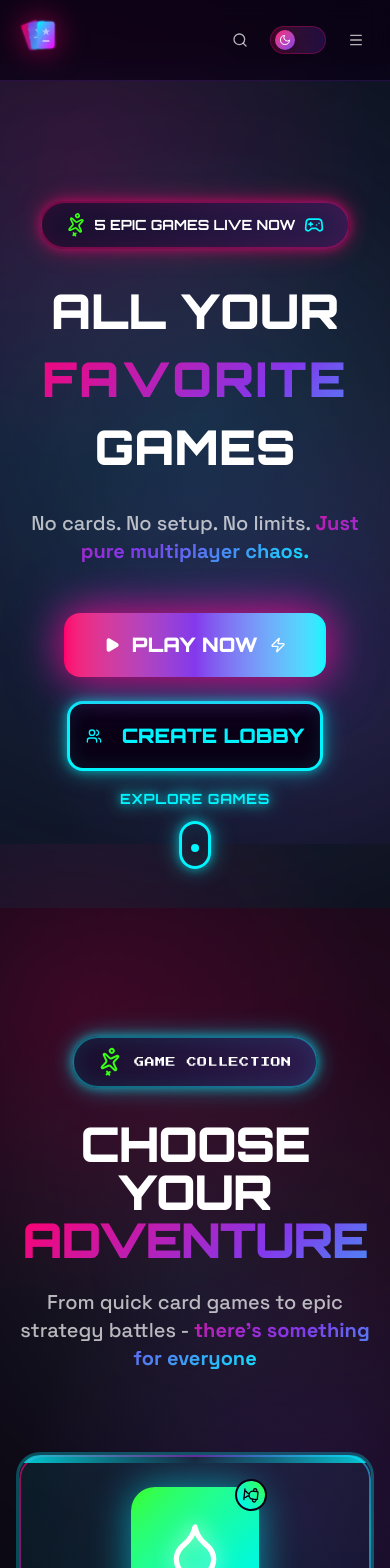
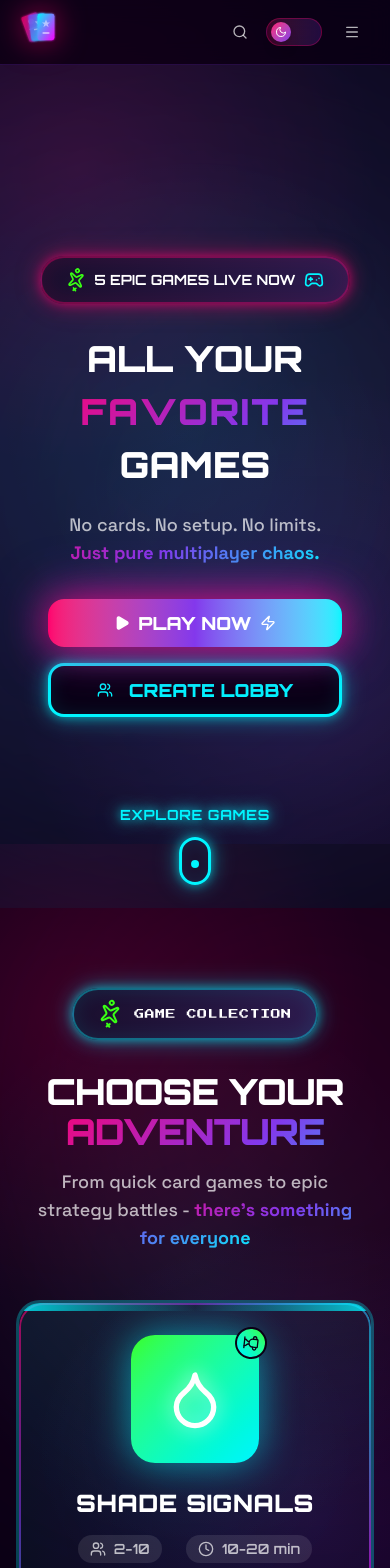
Before and after one commit to JoshOsborne1/megames-platform, a Next.js app: page / in a window 390 px wide. Shown: the top 1568 px of the page. Built offline with nearby package versions, Linux system fonts and the light colour scheme.

Commit message:
Auto-sync after agent response

```diff
--- a/src/app/layout.tsx
+++ b/src/app/layout.tsx
@@ -18,7 +18,7 @@ export default function RootLayout({
 }>) {
   return (
     <html lang="en">
-      <body className="antialiased min-h-screen bg-[#0a0a14]">
+      <body className="antialiased">
         {children}
         <Toaster position="top-right" richColors />
         <VisualEditsMessenger />
--- a/src/components/GamesGrid.tsx
+++ b/src/components/GamesGrid.tsx
@@ -70,7 +70,7 @@ const games = [
 
 export function GamesGrid() {
   return (
-    <section className="relative py-32 px-4 overflow-hidden">
+    <section className="relative py-20 md:py-32 px-4 overflow-hidden">
       <div className="absolute inset-0">
         <motion.div
           animate={{
@@ -95,7 +95,7 @@ export function GamesGrid() {
           initial={{ opacity: 0, y: 30 }}
           whileInView={{ opacity: 1, y: 0 }}
           viewport={{ once: true }}
-          className="text-center mb-20"
+          className="text-center mb-12 md:mb-20"
         >
           <motion.div
             initial={{ scale: 0, rotate: -180 }}
@@ -118,7 +118,7 @@ export function GamesGrid() {
             whileInView={{ opacity: 1, scale: 1 }}
             viewport={{ once: true }}
             transition={{ delay: 0.2 }}
-            className="font-display text-5xl md:text-7xl font-black text-white mb-6 tracking-tight"
+            className="font-display text-4xl sm:text-5xl md:text-6xl lg:text-7xl font-black text-white mb-4 md:mb-6 tracking-tight px-4"
           >
             <span className="block">CHOOSE YOUR</span>
             <span className="block text-gradient-neon glitch">ADVENTURE</span>
@@ -129,14 +129,14 @@ export function GamesGrid() {
             whileInView={{ opacity: 1, y: 0 }}
             viewport={{ once: true }}
             transition={{ delay: 0.4 }}
-            className="text-white/70 text-xl md:text-2xl max-w-3xl mx-auto font-space font-medium"
+            className="text-white/70 text-lg md:text-xl lg:text-2xl max-w-3xl mx-auto font-space font-medium px-4"
           >
             From quick card games to epic strategy battles -{" "}
             <span className="text-gradient-neon font-bold">there's something for everyone</span>
           </motion.p>
         </motion.div>
 
-        <div className="grid grid-cols-1 sm:grid-cols-2 lg:grid-cols-4 gap-8 auto-rows-fr">
+        <div className="grid grid-cols-1 sm:grid-cols-2 lg:grid-cols-3 xl:grid-cols-4 gap-6 md:gap-8 auto-rows-fr">
           {games.map((game, index) => (
             <motion.div
               key={game.id}
@@ -149,7 +149,7 @@ export function GamesGrid() {
                 stiffness: 100,
                 damping: 15,
               }}
-              className="h-[420px]"
+              className="h-[400px] sm:h-[420px]"
             >
               <GameCard {...game} />
             </motion.div>
@@ -161,7 +161,7 @@ export function GamesGrid() {
           whileInView={{ opacity: 1, scale: 1 }}
           viewport={{ once: true }}
           transition={{ delay: 0.8 }}
-          className="text-center mt-16"
+          className="text-center mt-12 md:mt-16"
         >
           <motion.p
             animate={{
@@ -169,7 +169,7 @@ export function GamesGrid() {
               scale: [1, 1.05, 1],
             }}
             transition={{ duration: 3, repeat: Infinity }}
-            className="text-[#00f5ff] font-display font-bold text-lg neon-text-cyan"
+            className="text-[#00f5ff] font-display font-bold text-base md:text-lg neon-text-cyan"
           >
             More games dropping soon...
           </motion.p>
--- a/src/components/Header.tsx
+++ b/src/components/Header.tsx
@@ -40,7 +40,7 @@ export function Header() {
       }`}
     >
       <nav className="max-w-7xl mx-auto px-4 sm:px-6 lg:px-8">
-        <div className="flex items-center justify-between h-20">
+        <div className="flex items-center justify-between h-16 md:h-20">
           <Link href="/" className="flex items-center gap-3 group">
             <motion.div
               whileHover={{ rotate: [0, -10, 10, -10, 0], scale: 1.1 }}
@@ -83,7 +83,7 @@ export function Header() {
             })}
           </div>
 
-          <div className="flex items-center gap-3">
+          <div className="flex items-center gap-2 md:gap-3">
             <div className="hidden md:flex items-center gap-4 mr-4">
               <motion.div
                 className="relative flex items-center gap-2 px-4 py-2 rounded-full bg-gradient-to-r from-[#1a0f2e] to-[#2d1b4e] border border-[#ff006e]/30"
@@ -143,7 +143,7 @@ export function Header() {
               <motion.div whileHover={{ scale: 1.05 }} whileTap={{ scale: 0.95 }}>
                 <Button
                   variant="outline"
-                  className="border-[#8338ec] text-white hover:bg-[#8338ec]/20 hover:border-[#ff006e] font-display font-semibold"
+                  className="border-[#8338ec] text-white hover:bg-[#8338ec]/20 hover:border-[#ff006e] font-display font-semibold text-sm md:text-base px-3 md:px-4 py-2 touch-manipulation"
                 >
                   Login
                 </Button>
@@ -155,7 +155,7 @@ export function Header() {
                 whileHover={{ scale: 1.05, y: -2 }}
                 whileTap={{ scale: 0.95 }}
               >
-                <Button className="relative font-display font-bold bg-gradient-to-r from-[#ff006e] via-[#8338ec] to-[#00f5ff] text-white overflow-hidden group">
+                <Button className="relative font-display font-bold text-sm md:text-base px-3 md:px-4 py-2 bg-gradient-to-r from-[#ff006e] via-[#8338ec] to-[#00f5ff] text-white overflow-hidden group touch-manipulation">
                   <span className="absolute inset-0 bg-gradient-to-r from-[#00f5ff] via-[#fb00ff] to-[#ff006e] opacity-0 group-hover:opacity-100 transition-opacity duration-300" />
                   <span className="relative flex items-center gap-2">
                     <Zap className="w-4 h-4" />
@@ -168,7 +168,7 @@ export function Header() {
             <Button
               variant="ghost"
               size="icon"
-              className="lg:hidden text-white/70 hover:text-[#ff006e] rounded-full"
+              className="lg:hidden text-white/70 hover:text-[#ff006e] rounded-full touch-manipulation min-w-[44px] min-h-[44px]"
               onClick={() => setMobileMenuOpen(!mobileMenuOpen)}
             >
               {mobileMenuOpen ? <X className="w-6 h-6" /> : <Menu className="w-6 h-6" />}
@@ -184,14 +184,14 @@ export function Header() {
               exit={{ height: 0, opacity: 0 }}
               className="lg:hidden overflow-hidden"
             >
-              <div className="py-6 space-y-3">
+              <div className="py-6 space-y-3 pb-safe">
                 {navLinks.map((link) => {
                   const Icon = link.icon;
                   return (
                     <Link
                       key={link.href}
                       href={link.href}
-                      className="flex items-center gap-3 px-4 py-3 text-white/80 hover:text-white hover:bg-[#ff006e]/10 rounded-lg transition-all font-display font-semibold border border-transparent hover:border-[#ff006e]/30"
+                      className="flex items-center gap-3 px-4 py-4 text-white/80 hover:text-white hover:bg-[#ff006e]/10 rounded-lg transition-all font-display font-semibold border border-transparent hover:border-[#ff006e]/30 touch-manipulation min-h-[44px]"
                       onClick={() => setMobileMenuOpen(false)}
                     >
                       <Icon className="w-5 h-5" />
@@ -203,13 +203,13 @@ export function Header() {
                   <Link href="/login" className="flex-1">
                     <Button
                       variant="outline"
-                      className="w-full border-[#8338ec] text-white font-display"
+                      className="w-full border-[#8338ec] text-white font-display py-4 touch-manipulation min-h-[44px]"
                     >
                       Login
                     </Button>
                   </Link>
                   <Link href="/signup" className="flex-1">
-                    <Button className="w-full bg-gradient-to-r from-[#ff006e] to-[#8338ec] text-white font-display font-bold">
+                    <Button className="w-full bg-gradient-to-r from-[#ff006e] to-[#8338ec] text-white font-display font-bold py-4 touch-manipulation min-h-[44px]">
                       Sign Up
                     </Button>
                   </Link>
--- a/src/components/HeroSection.tsx
+++ b/src/components/HeroSection.tsx
@@ -108,7 +108,7 @@ export function HeroSection() {
   }));
 
   return (
-    <section ref={ref} className="relative min-h-screen flex items-center justify-center overflow-hidden">
+    <section ref={ref} className="relative min-h-[100dvh] flex items-center justify-center overflow-hidden px-4">
       <div className="absolute inset-0 scanline" />
 
       <motion.div style={{ y, opacity }} className="absolute inset-0">
@@ -152,7 +152,7 @@ export function HeroSection() {
         ))}
       </div>
 
-      <div className="relative z-10 max-w-6xl mx-auto px-4 text-center">
+      <div className="relative z-10 max-w-6xl mx-auto px-4 text-center py-20 md:py-0">
         <motion.div
           initial={{ opacity: 0, y: 40 }}
           animate={{ opacity: 1, y: 0 }}
@@ -175,7 +175,7 @@ export function HeroSection() {
           </motion.div>
 
           <motion.h1
-            className="font-display text-5xl sm:text-6xl md:text-7xl lg:text-8xl xl:text-9xl font-black mb-8 leading-tight"
+            className="font-display text-4xl sm:text-5xl md:text-6xl lg:text-7xl xl:text-8xl font-black mb-6 md:mb-8 leading-tight"
             initial={{ opacity: 0, scale: 0.8 }}
             animate={{ opacity: 1, scale: 1 }}
             transition={{ delay: 0.5, duration: 0.8 }}
@@ -210,7 +210,7 @@ export function HeroSection() {
             initial={{ opacity: 0, y: 20 }}
             animate={{ opacity: 1, y: 0 }}
             transition={{ delay: 1.2 }}
-            className="text-xl md:text-3xl text-white/70 mb-12 max-w-3xl mx-auto font-space font-medium"
+            className="text-lg md:text-xl lg:text-2xl xl:text-3xl text-white/70 mb-8 md:mb-12 max-w-3xl mx-auto font-space font-medium px-4"
           >
             No cards. No setup. No limits.{" "}
             <span className="text-gradient-neon font-bold">Just pure multiplayer chaos.</span>
@@ -220,37 +220,39 @@ export function HeroSection() {
             initial={{ opacity: 0, scale: 0.8 }}
             animate={{ opacity: 1, scale: 1 }}
             transition={{ delay: 1.4 }}
-            className="flex flex-col sm:flex-row items-center justify-center gap-6"
+            className="flex flex-col sm:flex-row items-center justify-center gap-4 md:gap-6 px-4"
           >
-            <Link href="/games">
+            <Link href="/games" className="w-full sm:w-auto">
               <motion.div
-                whileHover={{ scale: 1.1, rotate: [0, -2, 2, -2, 0] }}
+                whileHover={{ scale: 1.05 }}
                 whileTap={{ scale: 0.95 }}
+                className="w-full"
               >
                 <Button
                   size="lg"
-                  className="relative font-display font-black text-xl px-10 py-8 rounded-2xl bg-gradient-to-r from-[#ff006e] via-[#8338ec] to-[#00f5ff] text-white overflow-hidden group pulse-glow"
+                  className="w-full sm:w-auto relative font-display font-black text-lg md:text-xl px-8 md:px-10 py-6 md:py-8 rounded-2xl bg-gradient-to-r from-[#ff006e] via-[#8338ec] to-[#00f5ff] text-white overflow-hidden group pulse-glow touch-manipulation"
                 >
                   <span className="absolute inset-0 bg-gradient-to-r from-[#00f5ff] via-[#fb00ff] to-[#ff006e] opacity-0 group-hover:opacity-100 transition-opacity duration-500" />
-                  <span className="relative flex items-center gap-3">
-                    <Play className="w-6 h-6 fill-white" />
+                  <span className="relative flex items-center gap-2 md:gap-3 justify-center">
+                    <Play className="w-5 h-5 md:w-6 md:h-6 fill-white" />
                     PLAY NOW
-                    <Zap className="w-6 h-6" />
+                    <Zap className="w-5 h-5 md:w-6 md:h-6" />
                   </span>
                 </Button>
               </motion.div>
             </Link>
-            <Link href="/lobbies/create">
+            <Link href="/lobbies/create" className="w-full sm:w-auto">
               <motion.div
-                whileHover={{ scale: 1.08, y: -4 }}
+                whileHover={{ scale: 1.05 }}
                 whileTap={{ scale: 0.95 }}
+                className="w-full"
               >
                 <Button
                   size="lg"
                   variant="outline"
-                  className="border-3 border-[#00f5ff] text-[#00f5ff] hover:bg-[#00f5ff]/20 font-display font-black text-xl px-10 py-8 rounded-2xl neon-glow-cyan"
+                  className="w-full sm:w-auto border-3 border-[#00f5ff] text-[#00f5ff] hover:bg-[#00f5ff]/20 font-display font-black text-lg md:text-xl px-8 md:px-10 py-6 md:py-8 rounded-2xl neon-glow-cyan touch-manipulation"
                 >
-                  <Users className="w-6 h-6 mr-3" />
+                  <Users className="w-5 h-5 md:w-6 md:h-6 mr-2 md:mr-3" />
                   CREATE LOBBY
                 </Button>
               </motion.div>
@@ -263,7 +265,7 @@ export function HeroSection() {
         initial={{ opacity: 0 }}
         animate={{ opacity: 1 }}
         transition={{ delay: 2 }}
-        className="absolute bottom-12 left-1/2 -translate-x-1/2"
+        className="absolute bottom-8 md:bottom-12 left-1/2 -translate-x-1/2"
       >
         <motion.div
           animate={{ y: [0, 15, 0] }}
--- a/src/lib/games/rhyme-rebels/rhymeDeck.ts
+++ b/src/lib/games/rhyme-rebels/rhymeDeck.ts
@@ -69,7 +69,7 @@ export const rhymeDeck: RhymeCard[] = [
   { phrase: "Pitch Perfect actress being ordinary", celeb: "Skylar Astin", rhyme: "quite plain", difficulty: 2, category: 'celeb' },
   { phrase: "Killing Me Softly singer on animal", celeb: "Roberta Flack", rhyme: "riding a yak", difficulty: 2, category: 'celeb' },
   { phrase: "9 to 5 singer in Scottish pattern", celeb: "Dolly Parton", rhyme: "dressed in tartan", difficulty: 2, category: 'celeb' },
-  { phrase: "Some Like It Hot actress refusing to expand", celeb: "Marilyn Monroe", rhyme: "won't grow", difficulty: 2, category: celeb' },
+  { phrase: "Some Like It Hot actress refusing to expand", celeb: "Marilyn Monroe", rhyme: "won't grow", difficulty: 2, category: 'celeb' },
   { phrase: "Footloose actor being Caribbean", celeb: "Kevin Bacon", rhyme: "acting Jamaican", difficulty: 1, category: 'celeb' },
   { phrase: "Stefani singer riding purple dinosaur", celeb: "Gwen Stefani", rhyme: "on top of Barney", difficulty: 2, category: 'celeb' },
   { phrase: "Sex and the City actress admiring host", celeb: "Sarah Jessica Parker", rhyme: "loving Bob Barker", difficulty: 3, category: 'celeb' },
```
Also changed, not shown: src/components/CTASection.tsx (+20 -18 lines).
